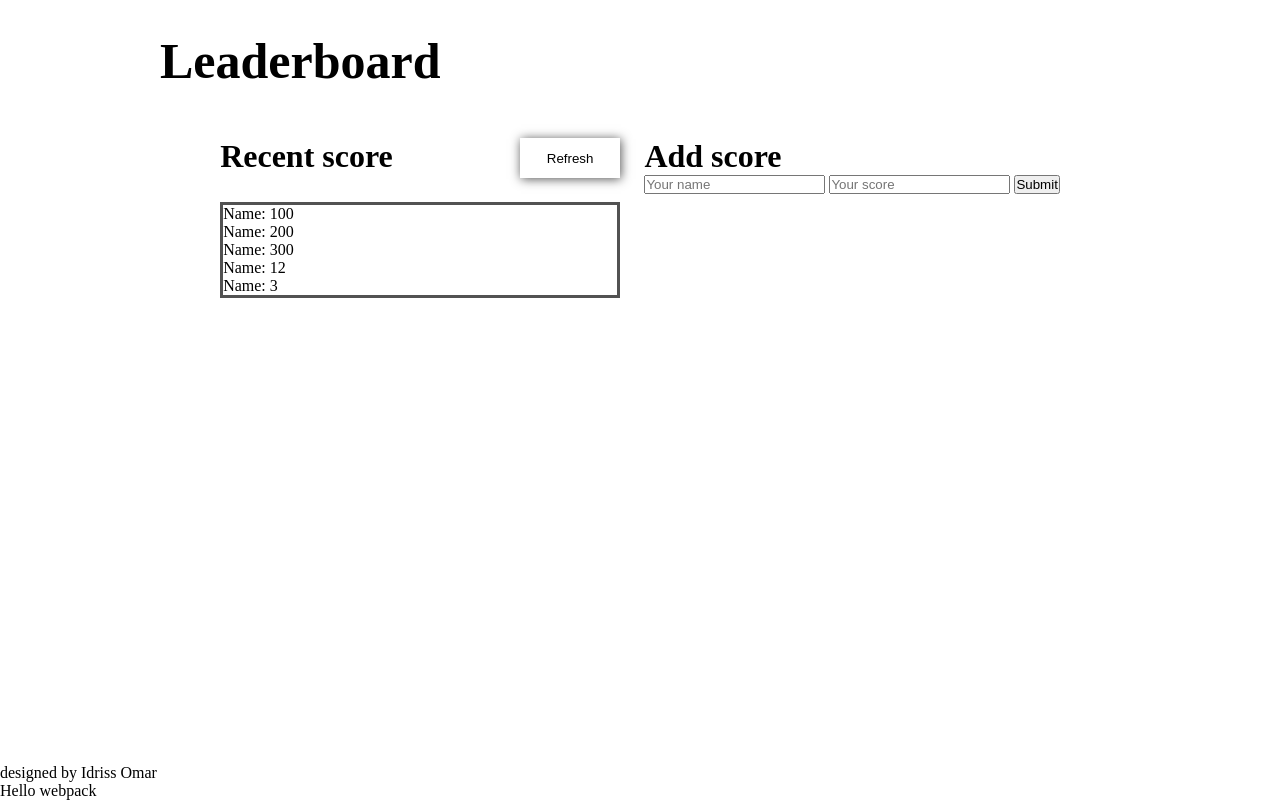
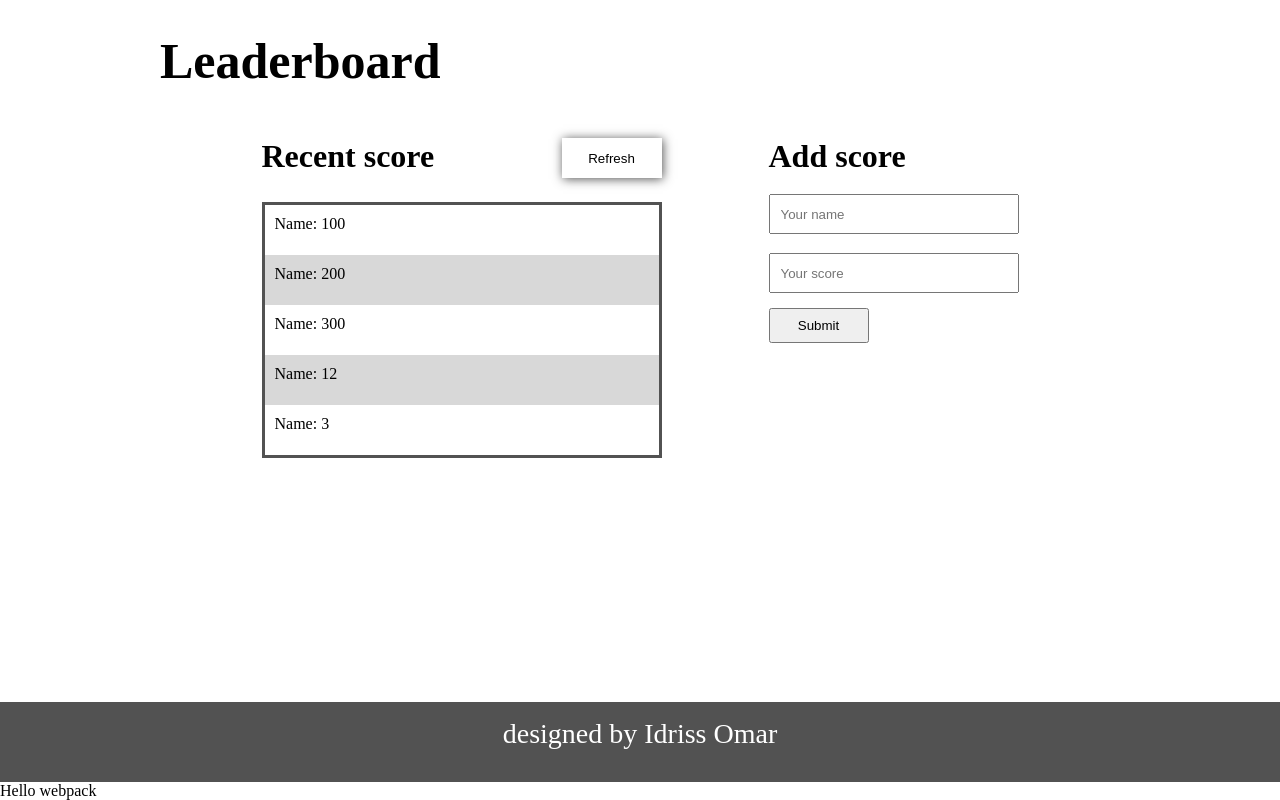
Before and after one commit to omarbabou/Leaderboard, a website built with webpack: page src/index.html in a window 1280 px wide. Built offline with nearby package versions, Linux system fonts and the light colour scheme.

Commit message:
Add styles to the button and footer

```diff
--- a/src/css/index.css
+++ b/src/css/index.css
@@ -50,3 +50,43 @@ h3 {
   width: 400px;
   margin-top: 1.5rem;
 }
+
+.clm-score li {
+  width: 100%;
+  height: 50px;
+  padding: 10px;
+}
+
+.clm-score li:nth-child(even) {
+  background-color: #d8d8d8;
+}
+
+.score-form form {
+  display: flex;
+  flex-direction: column;
+  justify-content: space-between;
+}
+
+.score-form form input {
+  width: 250px;
+  height: 40px;
+  margin-top: 1.2rem;
+  padding: 10px;
+}
+
+.button {
+  width: 100px;
+  height: 35px;
+  margin-top: 15px;
+}
+
+footer {
+  width: 100%;
+  background-color: #525252;
+  height: 80px;
+  color: #fff;
+  font-size: 28px;
+  bottom: 0;
+  text-align: center;
+  padding-top: 1rem;
+}
--- a/src/index.html
+++ b/src/index.html
@@ -4,6 +4,7 @@
     <meta charset="UTF-8" />
     <meta http-equiv="X-UA-Compatible" content="IE=edge" />
     <meta name="viewport" content="width=device-width, initial-scale=1.0" />
+    <link rel="stylesheet" href="css/index.css" />
     <title>loaderboard</title>
   </head>
   <body>
```
